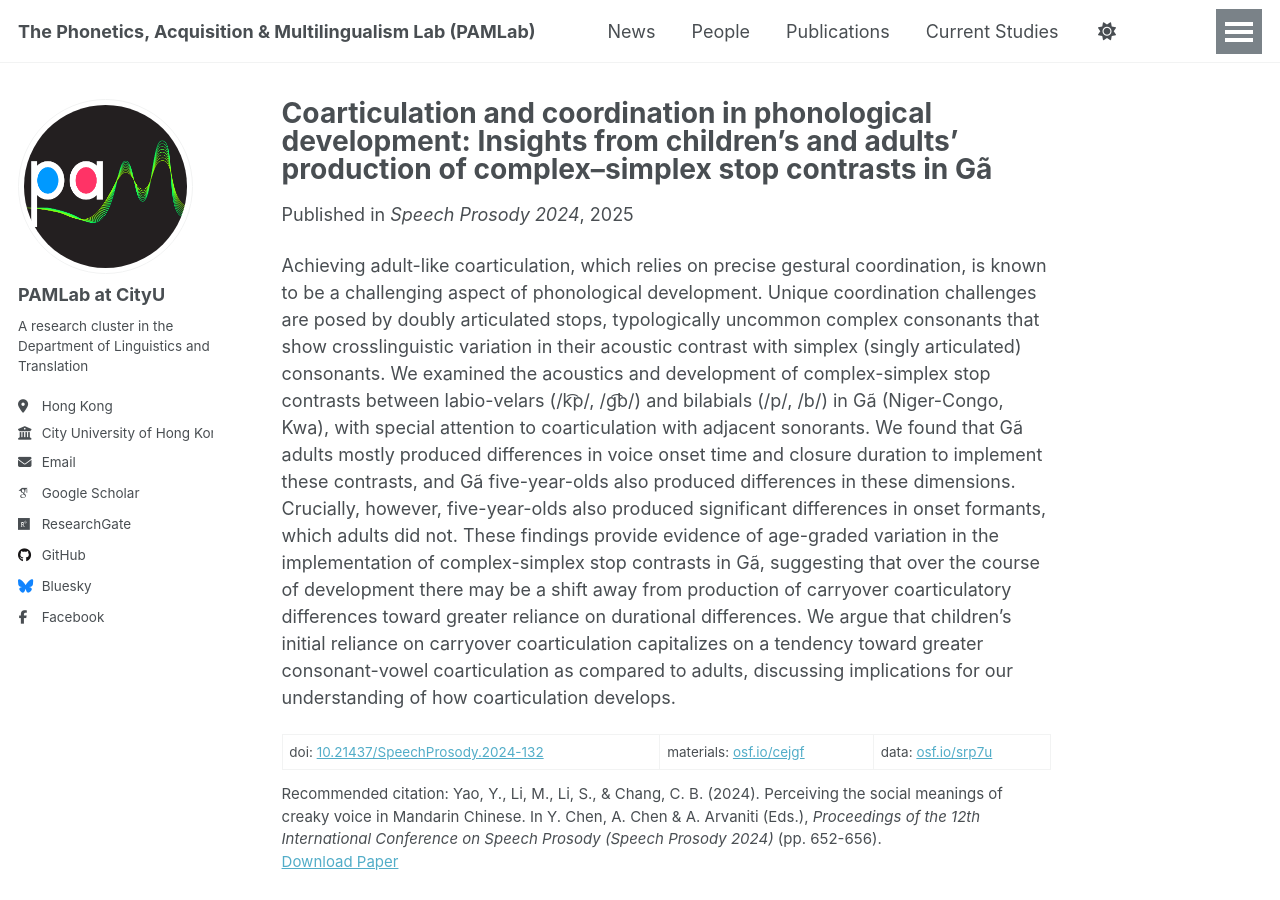
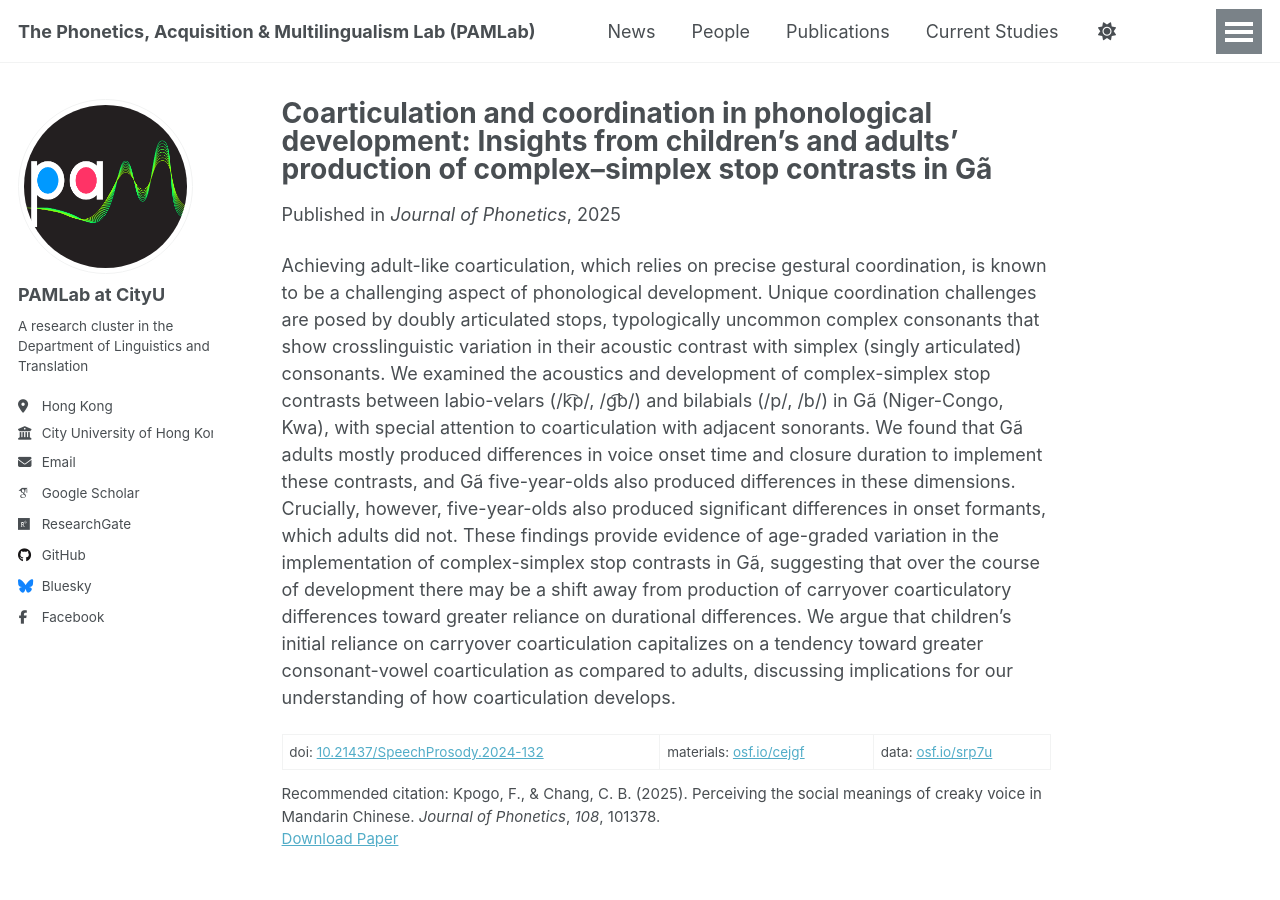
Before and after one commit to thepamlab/thepamlab.github.io, a Jekyll site: the page built from _publications/2025-01-02-coarticulation.md, in a window 1280 px wide and 900 px high. Built offline with Jekyll 4.4.1, drawn with Linux system fonts in a browser that asks for light colours; some web fonts are replaced; a script that is not in the unit is left out.

Commit message:
Update 2025-01-02-coarticulation.md

```diff
--- a/_publications/2025-01-02-coarticulation.md
+++ b/_publications/2025-01-02-coarticulation.md
@@ -5,9 +5,9 @@ category: articles
 permalink: /publication/2025-01-02-coarticulation
 excerpt: 'Achieving adult-like coarticulation, which relies on precise gestural coordination, is known to be...'
 date: 2025-01-02
-venue: 'Speech Prosody 2024'
-paperurl: 'http://thepamlab.github.io/files/YaoLiLiChang2024_SP24.pdf'
-citation: 'Yao, Y., Li, M., Li, S., & Chang, C. B. (2024). Perceiving the social meanings of creaky voice in Mandarin Chinese. In Y. Chen, A. Chen & A. Arvaniti (Eds.), <i>Proceedings of the 12th International Conference on Speech Prosody (Speech Prosody 2024)</i> (pp. 652-656).'
+venue: 'Journal of Phonetics'
+paperurl: 'http://thepamlab.github.io/files/KpogoChang2025_JPhon.pdf'
+citation: 'Kpogo, F., & Chang, C. B. (2025). Perceiving the social meanings of creaky voice in Mandarin Chinese. <i>Journal of Phonetics</i>, <i>108</i>, 101378.'
 ---
 
 Achieving adult-like coarticulation, which relies on precise gestural coordination, is known to be a challenging aspect of phonological development. Unique coordination challenges are posed by doubly articulated stops, typologically uncommon complex consonants that show crosslinguistic variation in their acoustic contrast with simplex (singly articulated) consonants. We examined the acoustics and development of complex-simplex stop contrasts between labio-velars (/k͡p/, /g͡b/) and bilabials (/p/, /b/) in Gã (Niger-Congo, Kwa), with special attention to coarticulation with adjacent sonorants. We found that Gã adults mostly produced differences in voice onset time and closure duration to implement these contrasts, and Gã five-year-olds also produced differences in these dimensions. Crucially, however, five-year-olds also produced significant differences in onset formants, which adults did not. These findings provide evidence of age-graded variation in the implementation of complex-simplex stop contrasts in Gã, suggesting that over the course of development there may be a shift away from production of carryover coarticulatory differences toward greater reliance on durational differences. We argue that children's initial reliance on carryover coarticulation capitalizes on a tendency toward greater consonant-vowel coarticulation as compared to adults, discussing implications for our understanding of how coarticulation develops.
```
